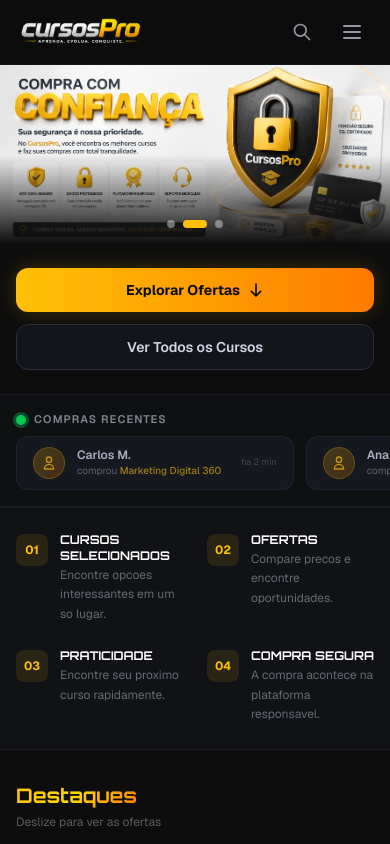
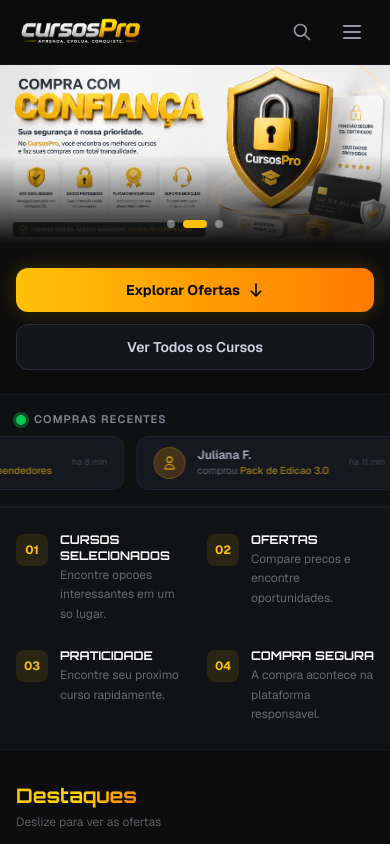
Before and after one commit to protegerastreamento24horas-a11y/cursos-marketplace, a Next.js app: page / in a window 390 px wide. Shown: the top 844 px of the page. Built offline with nearby package versions, Linux system fonts and the light colour scheme.

Commit message:
Fix carousel for mobile - switch to CSS animation
- Replaced requestAnimationFrame with CSS keyframes animation
- Works reliably on mobile and desktop
- Pauses on hover

```diff
--- a/src/app/globals.css
+++ b/src/app/globals.css
@@ -172,3 +172,16 @@
 .border-gold-subtle {
   border-color: rgba(255, 193, 7, 0.15);
 }
+
+@keyframes scroll {
+  0% { transform: translateX(0); }
+  100% { transform: translateX(-33.333%); }
+}
+
+.animate-scroll {
+  animation: scroll 30s linear infinite;
+}
+
+.animate-scroll:hover {
+  animation-play-state: paused;
+}
--- a/src/components/RecentPurchases.tsx
+++ b/src/components/RecentPurchases.tsx
@@ -1,6 +1,4 @@
 "use client";
-
-import { useEffect, useRef } from "react";
 
 const purchases = [
   { name: "Carlos M.", course: "Marketing Digital 360", time: "2 min" },
@@ -18,38 +16,7 @@
 ];
 
 export default function RecentPurchases() {
-  const scrollRef = useRef<HTMLDivElement>(null);
-
-  useEffect(() => {
-    const el = scrollRef.current;
-    if (!el) return;
-
-    let animId: number;
-    let speed = 0.5;
-
-    const animate = () => {
-      if (el.scrollLeft >= el.scrollWidth - el.clientWidth) {
-        el.scrollLeft = 0;
-      }
-      el.scrollLeft += speed;
-      animId = requestAnimationFrame(animate);
-    };
-
-    animId = requestAnimationFrame(animate);
-
-    const handleEnter = () => (speed = 0);
-    const handleLeave = () => (speed = 0.5);
-    el.addEventListener("mouseenter", handleEnter);
-    el.addEventListener("mouseleave", handleLeave);
-
-    return () => {
-      cancelAnimationFrame(animId);
-      el.removeEventListener("mouseenter", handleEnter);
-      el.removeEventListener("mouseleave", handleLeave);
-    };
-  }, []);
-
-  const items = [...purchases, ...purchases];
+  const items = [...purchases, ...purchases, ...purchases];
 
   return (
     <section className="py-4 border-y border-[#2a2f3e]/40 bg-[#1B1F2A]/20 overflow-hidden">
@@ -64,11 +31,8 @@
           </p>
         </div>
       </div>
-      <div
-        ref={scrollRef}
-        className="flex gap-3 overflow-hidden whitespace-nowrap px-4 sm:px-6 lg:px-8"
-        style={{ scrollBehavior: "auto" }}
-      >
+      <div className="overflow-hidden">
+        <div className="flex gap-3 w-max animate-scroll">
           {items.map((p, i) => (
             <div
               key={i}
@@ -89,6 +53,7 @@
             </div>
           ))}
         </div>
+      </div>
     </section>
   );
 }
```
Lines whose indentation alone changed are shown as unchanged.
